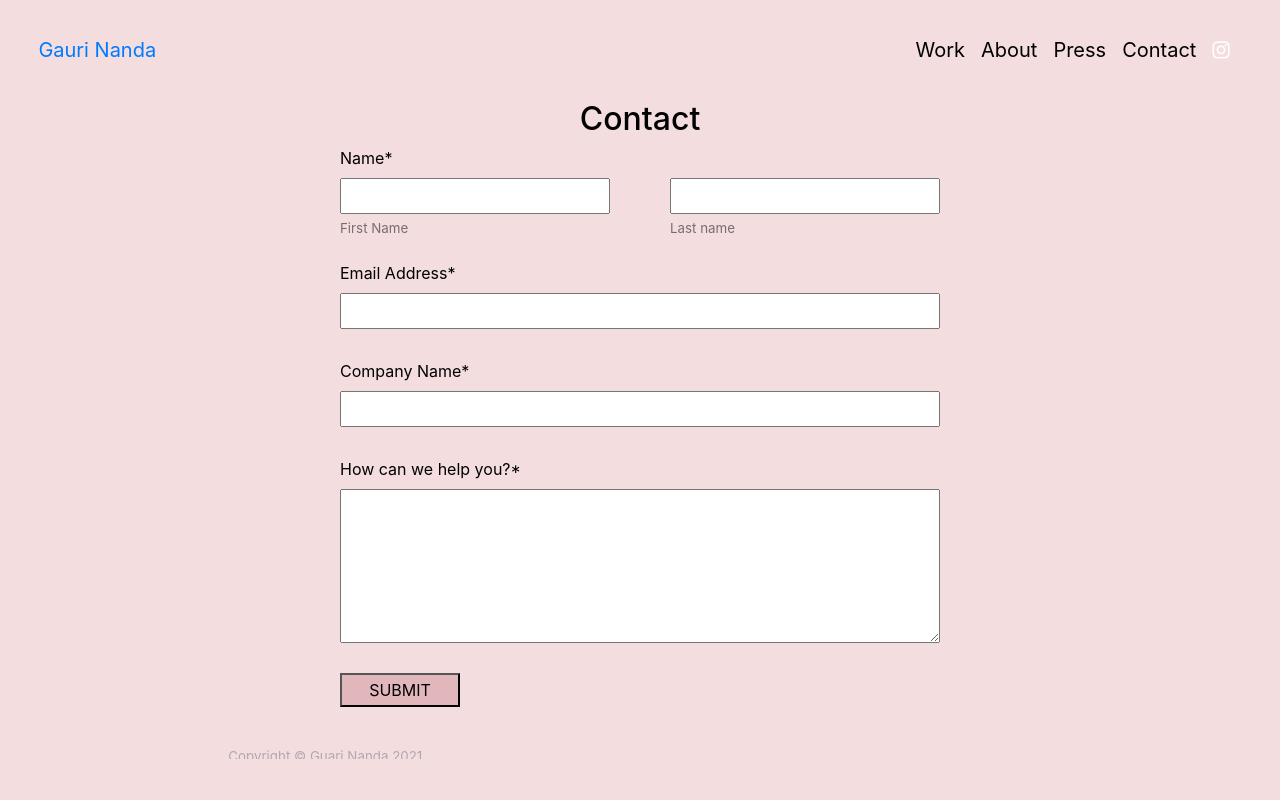
After one commit to TeamClocky/GauriNanda, a Flask app: page /contact in a window 1280 px wide. The commit adds this page. Run offline with Flask 2, Linux system fonts and the light colour scheme; some libraries are stand-ins or nearby versions.

Commit message:
Add files via upload

```diff
--- a/static/about.css
+++ b/static/about.css
@@ -1,9 +1,3 @@
-* {
-    margin: 0;
-    padding: 0;
-    display: inline-block;
-}
-
 .about-section {
     text-align: center;
     margin: auto;
--- /dev/null
+++ b/static/contact.css
@@ -0,0 +1,44 @@
+form{
+    width: 90%;
+    max-width: 600px;
+    margin-right: auto;
+    margin-left: auto;
+}
+
+.input-group{
+    margin-bottom: 30px;
+
+}
+
+input, textarea{
+    width: 100%;
+    padding: 4px;
+}
+
+button{
+    margin-left: auto;
+    margin-right: auto;
+    width: 20%;
+    padding: 3px 0;
+    outline: none;
+    background: #e1b7bb;
+}
+
+.row{
+    display: flex;
+    align-items: center;
+    justify-content: space-between;
+    margin-right: auto;
+    margin-left: auto;
+}
+
+.row .input-group{
+    flex-basis: 45%;
+}
+
+p{
+    opacity: 50%;
+    font-size: smaller;
+    margin-top: 5px;
+    margin-bottom: -8px;
+}
--- a/templates/about.html
+++ b/templates/about.html
@@ -1,7 +1,7 @@
 {% extends "layout.html" %}
 
 {% block css %}
-<link href="{{ url_for('static', filename='about.css') }}" rel="stylesheet">
+    <link href="{{ url_for('static', filename='about.css') }}" rel="stylesheet">
 {% endblock css %}
 
 {% block content %}
--- /dev/null
+++ b/templates/contact.html
@@ -0,0 +1,49 @@
+{% extends "layout.html" %}
+
+{% block css %}
+    <link href="{{ url_for('static', filename='contact.css') }}" rel="stylesheet">
+{% endblock css %}
+
+{% block content %}
+
+<div class="contact">
+
+    <h2 style="text-align: center">Contact</h2>
+
+    <form>
+        <label>Name*</label>
+        <div class="row">
+            <div class="input-group">
+                <input type="text" id="fname" required>
+                <p>First Name</p>
+            </div>
+            <div class="input-group">
+                <input type="text" id="lname" required>
+                <p>Last name</p>
+            </div>
+
+        </div>
+        <div class="input-group">
+            <label for="email">Email Address*</label>
+            <input type="email" id="email" required>
+        </div>
+        <div class="input-group">
+            <label for="company">Company Name*</label>
+            <input type="text" id="company" required>
+        </div>
+        <div class="input-group">
+            <label for="message">How can we help you?*</label>
+            <textarea id="message" cols="40" rows="6"></textarea>
+        </div>
+        <button type="submit">SUBMIT</button>
+
+
+
+
+
+
+    </form>
+
+</div>
+
+{% endblock content %}
--- a/templates/layout.html
+++ b/templates/layout.html
@@ -1,5 +1,5 @@
 <!DOCTYPE html>
-<html lang="en">
+<html lang="en" style="overflow: auto;">
 
 <head>
 
```
Also changed, not shown: app.py (+7 -0 lines), static/clocky.css (added, +43 -0 lines), static/press.css (added, +65 -0 lines), static/toymail.css (added, +23 -0 lines), templates/clocky.html (+43 -0 lines), templates/press.html (+62 -0 lines), templates/toymail.html (+36 -0 lines), static/images/Clocky_Page/floating-clocky-navy.jpg (added), static/images/Toymail_Page/white_toy_hand.jpg (added), 2 other files.
